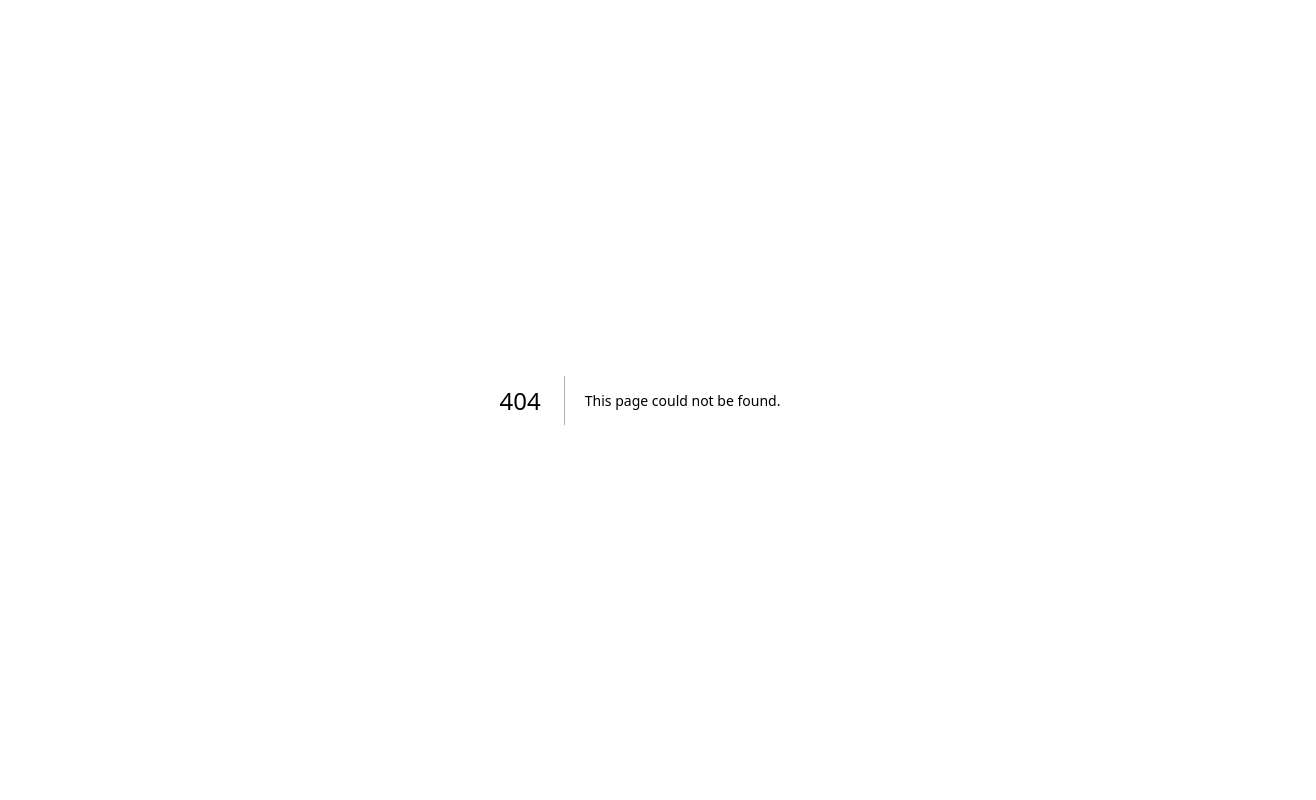
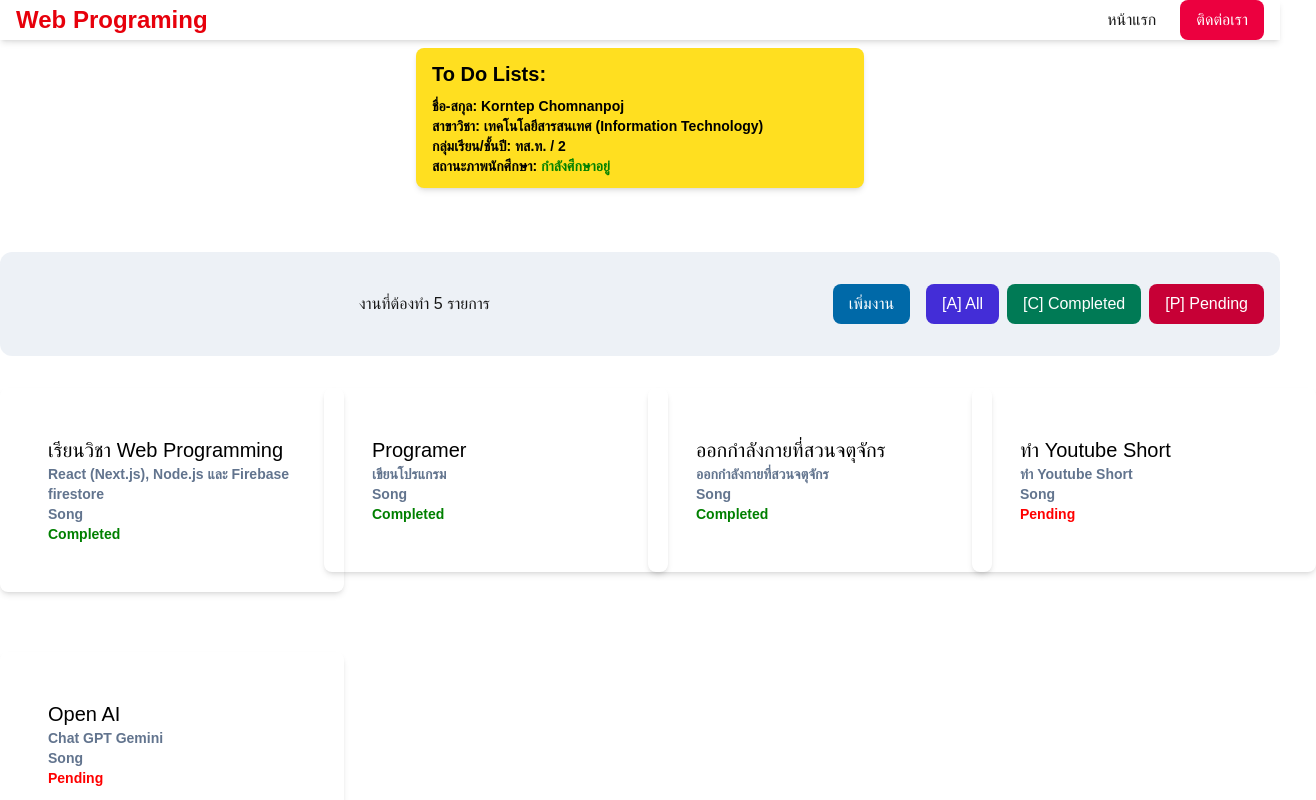
Before and after one commit to korntepchomnanpoj-star/song-next-app, a Next.js app: page /week04 in a window 1280 px wide. Before the commit this address had no page. Shown: the top 800 px of the page, 1316 px wide, since content can reach past the window. Built offline with nearby package versions, Linux system fonts and the light colour scheme.

Commit message:
week04 commit

```diff
--- /dev/null
+++ b/app/data/dataitem.tsx
@@ -0,0 +1,45 @@
+export const dataItem = [
+    {
+        id: 1,
+        title: "เรียนวิชา Web Programming",
+        desc: "React (Next.js), Node.js และ Firebase firestore",
+        date_added: "23/07/2569",
+        author: "Song",
+        status: true
+    },
+    {
+        id: 2,
+        title: "Programer",
+        desc: "เขียนโปรแกรม",
+        date_added: "23/07/2569",
+        author: "Song",
+        status: true
+    },
+    {
+        id:3,
+        title: "ออกกำลังกายที่สวนจตุจักร",
+        desc: "ออกกำลังกายที่สวนจตุจักร",
+        date_added: "23/07/2569",
+        author: "Song",
+        status: true
+    }
+];
+
+export const appendItem = [
+    {
+        id: 4,
+        title: "ทำ Youtube Short",
+        desc: "ทำ Youtube Short",
+        date_added: "23/07/2569",
+        author: "Song",
+        status: false
+    },
+    {
+        id: 5,
+        title: "Open AI",
+        desc: "Chat GPT Gemini",
+        date_added: "23/07/2569",
+        author: "Song",
+        status: false
+    }
+];
--- a/app/week03/page.tsx
+++ b/app/week03/page.tsx
@@ -18,7 +18,7 @@ export default function ToDoList(){
 
     const tmpTdl = toDoList.map(item =>
         <ul>
-        <div className="px-3 py-2 bg-white-600 text-black text-sm font-semibold rounded-lg shadow-md hover:bg-gray-200 transition">
+        <div className="max w-md mx-auto my-1 p-1 px-3 py-2 bg-white-600 text-black text-sm font-semibold rounded-lg shadow-md hover:bg-gray-200 transition">
       <h3 className="text-xl font-medium text-black">{item.title}</h3>
       <p className="text-slate-500 text-sm">{item.desc}</p>
       <p className="text-slate-500 text-sm">{item.author}</p>
@@ -36,7 +36,7 @@ export default function ToDoList(){
         <Header/>
         <div className= "flex justify-center gap-3">
 
-    <a className="px-3 py-2 bg-yellow-300 text-black text-sm font-semibold rounded-lg shadow-md hover:bg-gray-200 transition">
+    <a className="max w-md mx-auto my-12 p-12 px-3 py-2 bg-yellow-300 text-black text-sm font-semibold rounded-lg shadow-md hover:bg-gray-200 transition">
       <p className="font-bold text-xl mb-2">To Do Lists:</p>
       <p>
         ชื่อ-สกุล: {name} <br></br>
--- /dev/null
+++ b/app/week04/page.tsx
@@ -0,0 +1,106 @@
+"use client";
+
+import Header from "../components/header";
+import Footer from "../components/footer";
+import { dataItem, appendItem } from "../data/dataitem";
+import { useState } from "react";
+
+export default function ToDoList(){
+
+    const toDolist = [...dataItem, ...appendItem];
+    const [tasks, setTasks] = useState(toDolist);
+    const [numOfTasks, setNoft] = useState(tasks.length);
+    const [status, setStatus] = useState(null);
+
+    const filteredTasks =
+          status == null ? tasks
+          :tasks.filter(
+            (item) => item.status == status
+        );
+
+    let name = "Korntep Chomnanpoj";
+    const major = "เทคโนโลยีสารสนเทศ (Information Technology)";
+    let classyear = 2;
+    let classSec = "ทส.ท.";
+    let active = true;
+
+    const isActive = (status: boolean) => {
+        if(status)
+       return <span style={{color: "green"}}>กำลังศึกษาอยู่</span>;
+       return <span style={{color: "red"}}>ไม่ไดเป็นนักศึกษาแล้วนะ</span>;
+    }
+
+
+   const Status = (act: boolean) => {
+        if(act)
+       return <span style={{color: "green"}}>Completed</span>;
+       return <span style={{color: "red"}}>Pending</span>;
+    }
+    const tmpTdl = filteredTasks.map((item,index) => {
+        const {id, title, desc, author, date_added, status } = item;
+        return <ul key={id}>
+        <div className="max w-86 mx-auto my-4 p-4 px-12 py-12 bg-white-600 text-black text-sm font-semibold rounded-lg shadow-md hover:bg-gray-200 transition">
+      <h3 className="text-xl font-medium text-black">{title}</h3>
+      <p className="text-slate-500 text-sm">{desc}</p>
+      <p className="text-slate-500 text-sm">{author}</p>
+      <p className="text-slate-500 text-sm">{Status(status)}</p>
+    </div>
+        </ul>;
+});
+
+    const addTask = () => {
+        const newTask = {
+        id: tasks.length+1,
+        title: "่ทดสอบเพิ่มงาน",
+        desc: "รายละเอียดของงานที่เพิ่ม",
+        date_added: "13/08/2569",
+        author: "Korntep C.",
+        status: true
+        };
+
+        setTasks([...tasks, newTask]);
+        setNoft(tasks.length+1);
+    }
+
+    console.log(`Name: ${name}`);
+    console.log(`Major: ${major}`);
+
+    return(
+        <>
+
+        <Header/>
+        <div className= "flex justify-center gap-3">
+
+    <a className="max w-md mx-auto my-12 p-12 px-4 py-3 bg-yellow-300 text-black text-sm font-semibold rounded-lg shadow-md hover:bg-gray-200 transition">
+      <p className="font-bold text-xl mb-2">To Do Lists:</p>
+      <p>
+        ชื่อ-สกุล: {name} <br></br>
+        สาขาวิชา: {major} <br></br>
+        กลุ่มเรียน/ชั้นปี: {classSec} / {classyear} <br></br>
+        สถานะภาพนักศึกษา: {isActive(active)} <br></br>
+      </p>
+      </a>
+      </div>
+
+
+      <div className="bg-slate-200/60 p-4 rounded-xl flex flex-wrap items-center justify-between gap-4 my-4">
+
+        <div className="flex items-center gap-3"></div>
+        <div>งานที่ต้องทำ {numOfTasks} รายการ</div>
+        <div className="flex flex-wrap items-center justify-between gap-4 my-4">
+          <button className="bg-sky-700 hover:bg-sky-800 text-white px-4 py-2 rounded-lg transition font-medium" onClick={addTask}>เพิ่มงาน </button>
+        <div className="flex items-center gap-2">
+            <button className="bg-indigo-700 hover:bg-indigo-800 text-white px-4 py-2 rounded-lg transition font-medium"  onClick={() => setStatus(null)}>[A] All</button>
+            <button className="bg-emerald-700 hover:bg-emerald-800 text-white px-4 py-2 rounded-lg transition font-medium"  onClick={() => setStatus(true)}>[C] Completed</button>
+            <button className="bg-rose-700 hover:bg-rose-800 text-white px-4 py-2 rounded-lg transition font-medium"  onClick={() => setStatus(false)}>[P] Pending</button>
+            </div>
+        </div>
+      </div>
+      <div className="space-y-3 flex justify-center grid grid-cols-1 md:grid-cols-2 lg:grid-cols-4 gap-4">
+        {tmpTdl}
+      </div>
+      <Footer/>
+      </>
+
+    );
+}
```
